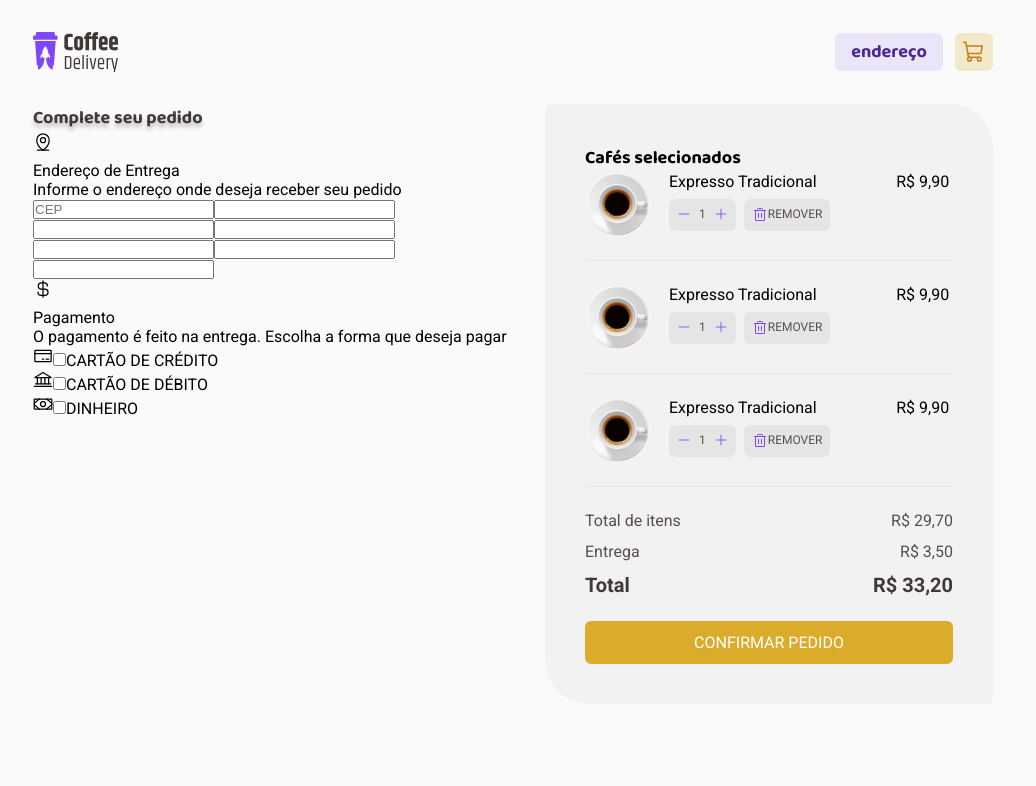
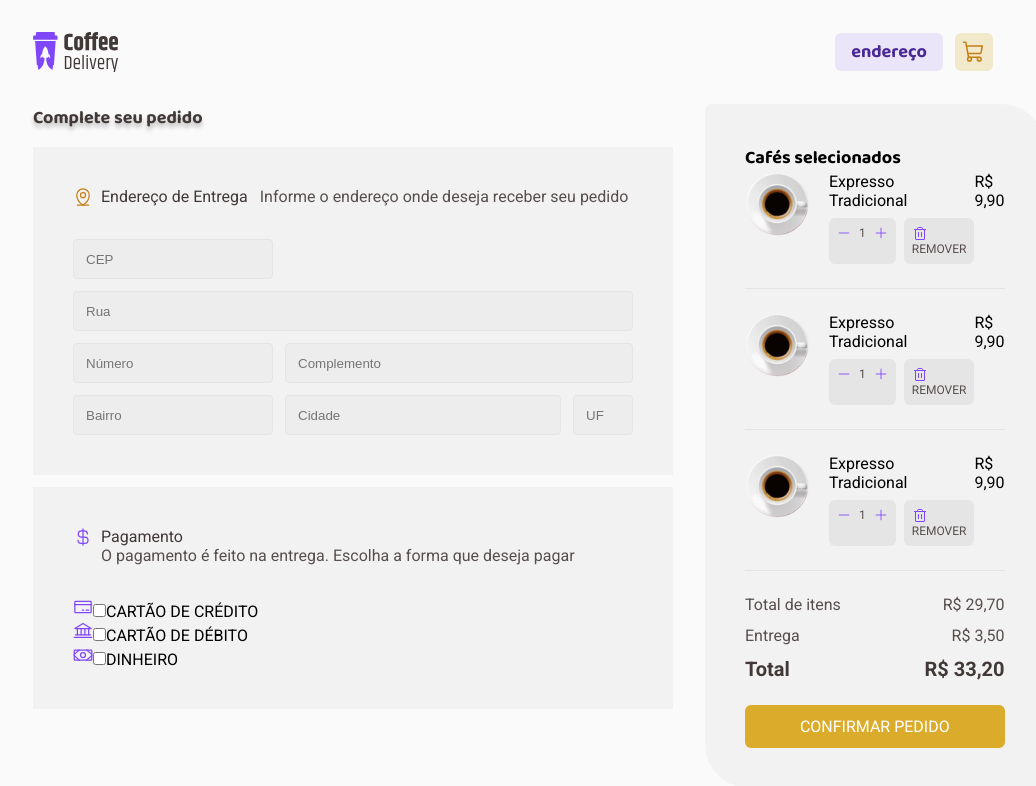
Before and after one commit to LSantoni/desafio-Coffee-Delivery, a React (Vite) app: page /checkout in a window 1280 px wide. Shown: the top 786 px of the page, without its empty margins (127-1163 px from the left). Built offline with nearby package versions, Linux system fonts and the light colour scheme.

Commit message:
Customizar inputs de endereço

```diff
--- a/src/pages/Checkout/index.tsx
+++ b/src/pages/Checkout/index.tsx
@@ -1,4 +1,4 @@
-import { CartItem, CartItemDescription, CartItemDescriptionButtons, CartSummary, CheckoutContainer, ClienteData, CoffeeData, ConfirmButton } from "./styles";
+import { AddressContainer, CartItem, CartItemDescription, CartItemDescriptionButtons, CartSummary, CheckoutContainer, ClienteData, CoffeeData, ConfirmButton, InputS1, InputS2, InputS3, InputS4, InputS5, PaymentContainer } from "./styles";
 
 import { MapPinLine, MapPin, CurrencyDollar, CreditCard, Money, Bank, Minus, Plus, Trash } from "phosphor-react"
 
@@ -10,31 +10,31 @@ export function Checkout() {
       <form action="">
         <ClienteData>
           <header id="page-header">Complete seu pedido</header>
-          <div>
+          <AddressContainer>
             <header>
               <MapPinLine size={20} />
-              <p>Endereço de Entrega</p>
-              <p>Informe o endereço onde deseja receber seu pedido</p>
+              <div>
+                <p>Endereço de Entrega</p>
+                <p>Informe o endereço onde deseja receber seu pedido</p>
+              </div>
             </header>
             <div>
-              <input type="text" placeholder="CEP" />
-              <input type="text" />
-              <div>
-                <input type="text" />
-                <input type="text" />
-              </div>
-              <div>
-                <input type="text" />
-                <input type="text" />
-                <input type="text" />
-              </div>
+              <InputS2 type="text" placeholder="CEP" />
+              <InputS5 type="text" placeholder="Rua" />
+              <InputS2 type="text" placeholder="Número" />
+              <InputS4 type="text" placeholder="Complemento" />
+              <InputS2 type="text" placeholder="Bairro" />
+              <InputS3 type="text" placeholder="Cidade" />
+              <InputS1 type="text" placeholder="UF" />
             </div>
-          </div>
-          <div>
+          </AddressContainer>
+          <PaymentContainer>
             <header>
               <CurrencyDollar size={20} />
-              <p>Pagamento</p>
-              <p>O pagamento é feito na entrega. Escolha a forma que deseja  pagar</p>
+              <div>
+                <p>Pagamento</p>
+                <p>O pagamento é feito na entrega. Escolha a forma que deseja  pagar</p>
+              </div>
             </header>
             <div>
               <div>
@@ -53,7 +53,7 @@ export function Checkout() {
                 DINHEIRO
               </div>
             </div>
-          </div>
+          </PaymentContainer>
         </ClienteData>
         <CoffeeData>
           <header>Cafés selecionados</header>
--- a/src/pages/Checkout/styles.ts
+++ b/src/pages/Checkout/styles.ts
@@ -15,9 +15,86 @@ export const ClienteData = styled.div`
   max-width: 40rem;
   width: 100%;
 
-  #page-header {
+  header {
     color: ${props => props.theme["base-subtitle"]};
     text-shadow: 0px 4px 4px rgba(0, 0, 0, 0.25);
+  }
+`
+
+export const ClientDataBaseContainer = styled.div`
+  background: ${props => props.theme["base-card"]};
+
+  header {
+    display: flex;
+    gap: 0.5rem;
+
+    text-shadow: none;
+
+    p + p {
+      color: ${props => props.theme["base-text"]};
+    }
+
+    margin-bottom: 2rem;
+  }
+
+  padding: 2.5rem;
+`
+
+export const AddressContainer = styled(ClientDataBaseContainer)`
+  margin-top: 0.9375rem;
+
+  svg {
+    color: ${props => props.theme["yellow-dark"]};
+  }
+
+  div {
+    display: flex;
+    flex-direction: row;
+    flex-wrap: wrap;
+    max-width: 40rem;
+    gap: 0.75rem;
+  }
+`
+
+const BaseInput = styled.input`
+  background: ${props => props.theme["base-input"]};
+  height: 2.5rem;
+  padding: 0.75rem;
+
+  border: 1px solid ${props => props.theme["base-button"]};
+  border-radius: 4px;
+
+  :focus {
+    outline: 0;
+    border: 1px solid ${props => props.theme["yellow-dark"]};
+  }
+`
+
+export const InputS5 = styled(BaseInput)`
+  width: 35rem;
+`
+
+export const InputS4 = styled(BaseInput)`
+  width: 21.75rem;
+`
+
+export const InputS3 = styled(BaseInput)`
+  width: 17.25rem;
+`
+
+export const InputS2 = styled(BaseInput)`
+  width: 12.5rem;
+`
+
+export const InputS1 = styled(BaseInput)`
+  width: 3.75rem;
+`
+
+export const PaymentContainer = styled(ClientDataBaseContainer)`
+  margin-top: 0.75rem;
+
+  svg {
+    color: ${props => props.theme.purple};
   }
 `
 
@@ -125,4 +202,8 @@ export const ConfirmButton = styled.button`
   margin: 1.5rem 0 0;
 
   text-align: center;
+
+  :hover {
+    background: ${props => props.theme["yellow-dark"]};
+  }
 `
```
